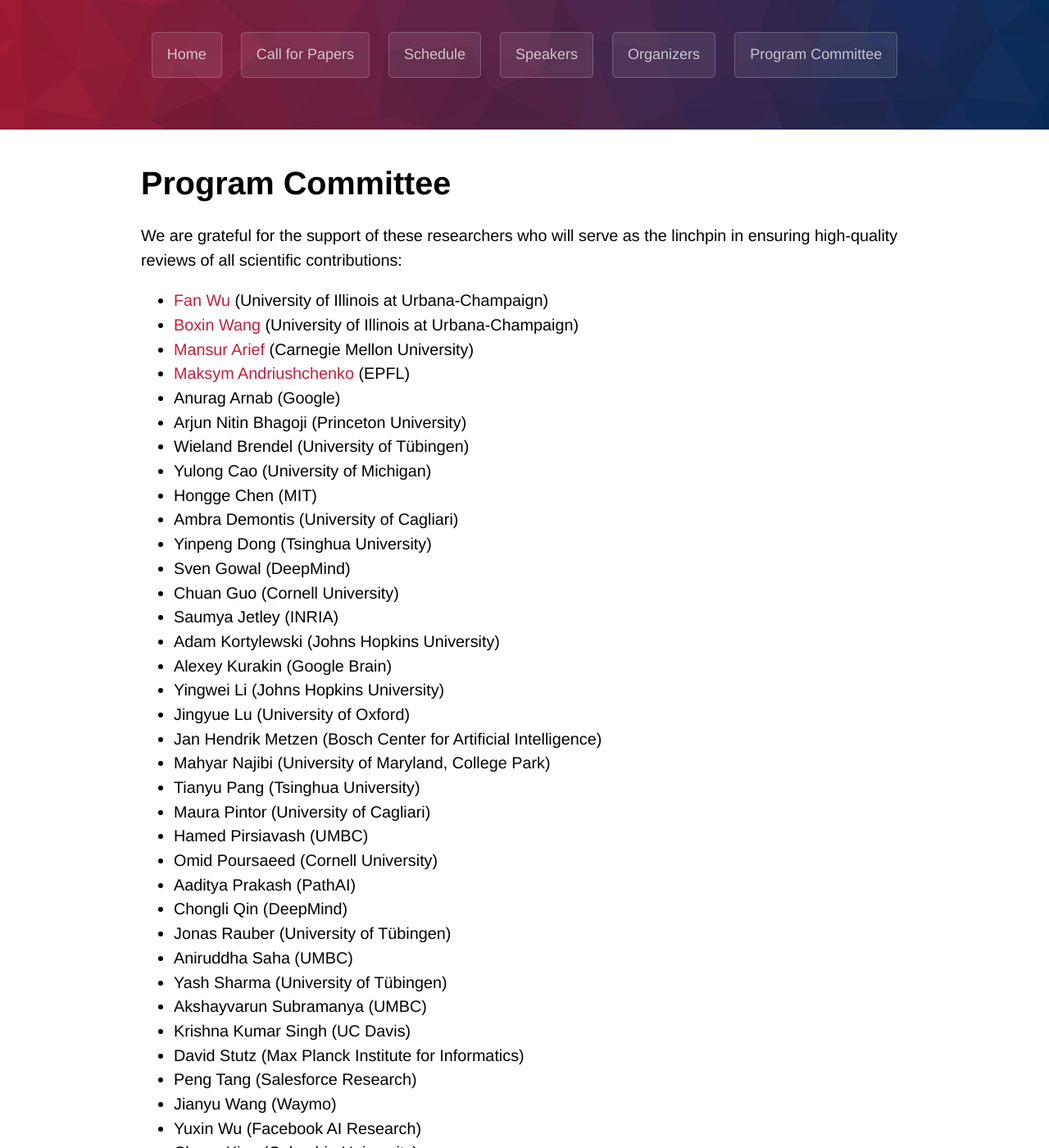
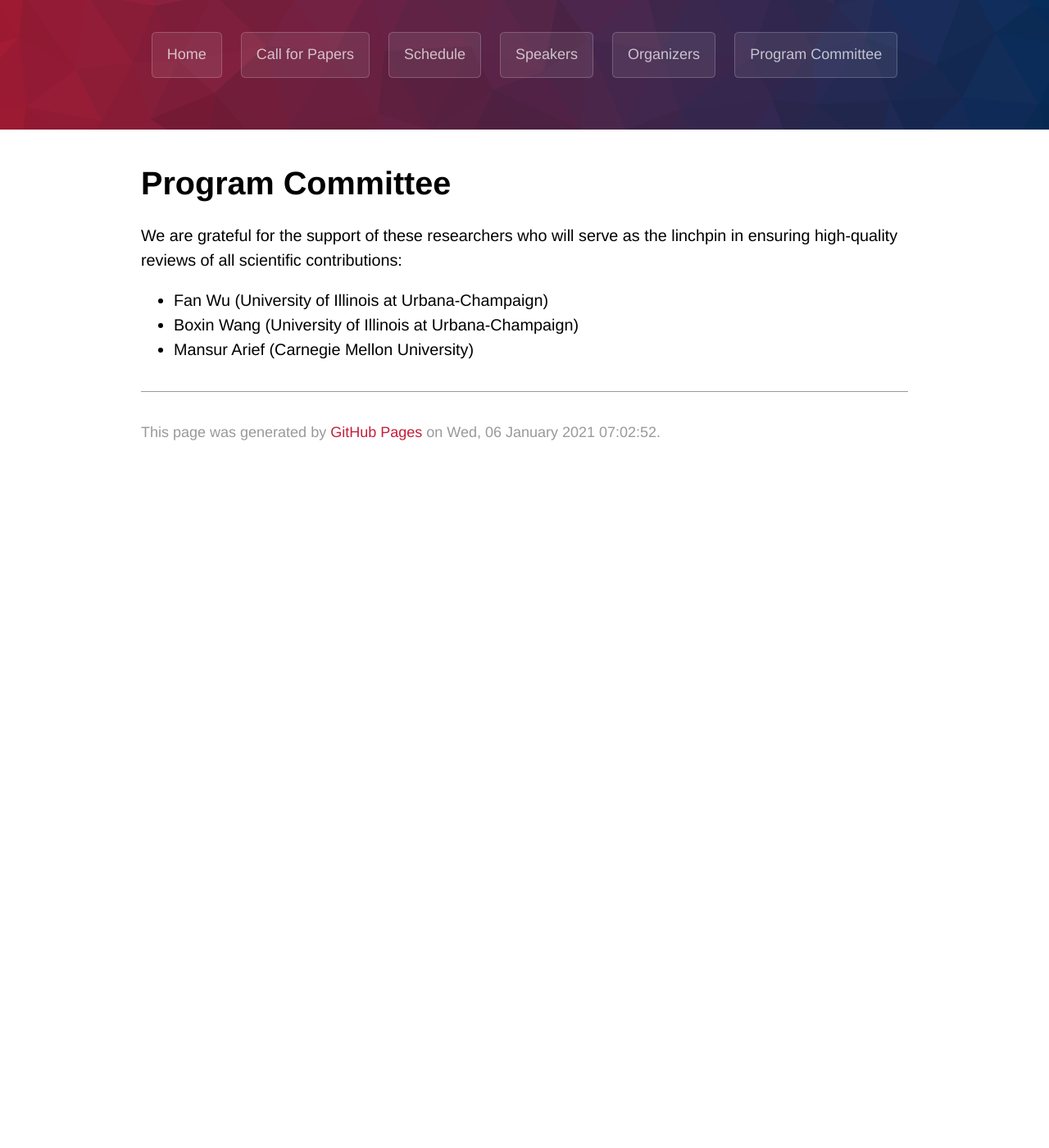
Before and after one commit to iclr21-secml-workshop/iclr21-secml-workshop.github.io, a Jekyll site: the page built from committee.md, in a window 1280 px wide and 1400 px high, scrolled down 270 px. Shown: the whole window at 82% size. Built offline with Jekyll 4.4.1, drawn with Linux system fonts in a browser that asks for light colours; some web fonts are replaced; our own code applies the rules of GitHub Pages for plain Markdown files; after the commit the page ends 900 px from its top, so only the background shows below that; some of the changed text lies outside the part shown.

```diff
--- a/committee.md
+++ b/committee.md
@@ -7,43 +7,6 @@ layout: default
 We are grateful for the support of these researchers who will serve as the
 linchpin in ensuring high-quality reviews of all scientific contributions:
 
-- [Fan Wu](https://kkkkahlua.github.io/) (University of Illinois at Urbana-Champaign)
-- [Boxin Wang](https://wbx.life/) (University of Illinois at Urbana-Champaign)
-- [Mansur Arief](https://scholar.google.com/citations?user=VbJC_9kAAAAJ&hl=en) (Carnegie Mellon University)
-- [Maksym Andriushchenko](https://people.epfl.ch/maksym.andriushchenko) (EPFL)
-- Anurag Arnab (Google)
-- Arjun Nitin Bhagoji (Princeton University)
-- Wieland Brendel (University of Tübingen)
-- Yulong Cao (University of Michigan)
-- Hongge Chen (MIT)
-- Ambra Demontis (University of Cagliari)
-- Yinpeng Dong (Tsinghua University)
-- Sven Gowal (DeepMind)
-- Chuan Guo (Cornell University)
-- Saumya Jetley (INRIA)
-- Adam Kortylewski (Johns Hopkins University)
-- Alexey Kurakin (Google Brain)
-- Yingwei Li (Johns Hopkins University)
-- Jingyue Lu (University of Oxford)
-- Jan Hendrik Metzen (Bosch Center for Artificial Intelligence)
-- Mahyar Najibi (University of Maryland, College Park)
-- Tianyu Pang (Tsinghua University)
-- Maura Pintor (University of Cagliari)
-- Hamed Pirsiavash (UMBC)
-- Omid Poursaeed (Cornell University)
-- Aaditya Prakash (PathAI)
-- Chongli Qin (DeepMind)
-- Jonas Rauber (University of Tübingen)
-- Aniruddha Saha (UMBC)
-- Yash Sharma (University of Tübingen)
-- Akshayvarun Subramanya (UMBC)
-- Krishna Kumar Singh (UC Davis)
-- David Stutz (Max Planck Institute for Informatics)
-- Peng Tang (Salesforce Research)
-- Jianyu Wang (Waymo)
-- Yuxin Wu (Facebook AI Research)
-- Chang Xiao (Columbia University)
-- Chaowei Xiao (University of Michigan)
-- Hongyang Zhang (Toyota Technological Institute at Chicago)
-- Huan Zhang (UCLA)
-- Dan Xu (University of Oxford)
+- Fan Wu (University of Illinois at Urbana-Champaign)
+- Boxin Wang (University of Illinois at Urbana-Champaign)
+- Mansur Arief (Carnegie Mellon University)
```
Also changed, not shown: organizers.md (+12 -7 lines), schedule.md (+1 -1 lines), speakers.md (+1 -1 lines), assets/images/boxin.jpeg (added), assets/images/fanwu.png (added), assets/images/mansur.jpeg (added).
